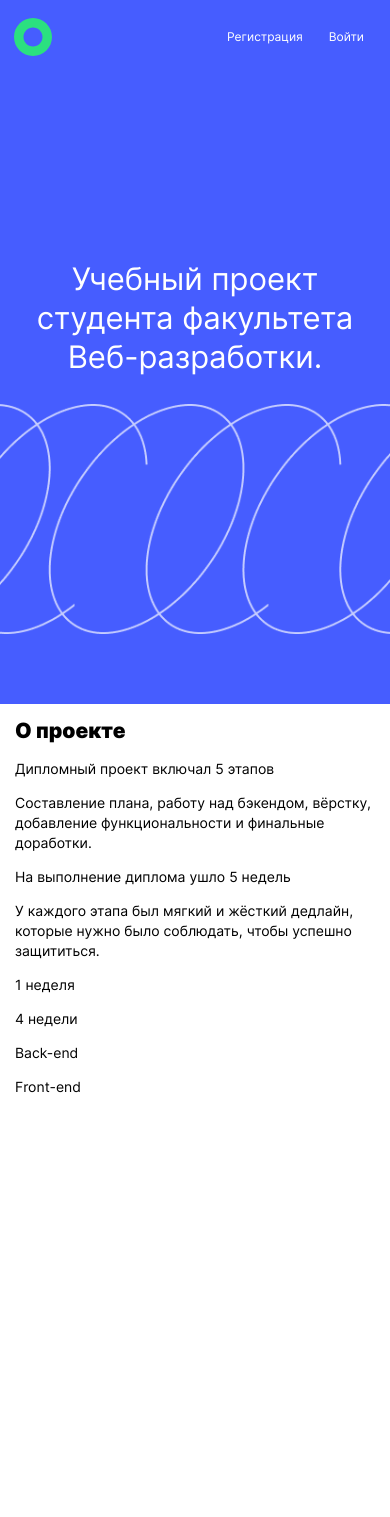
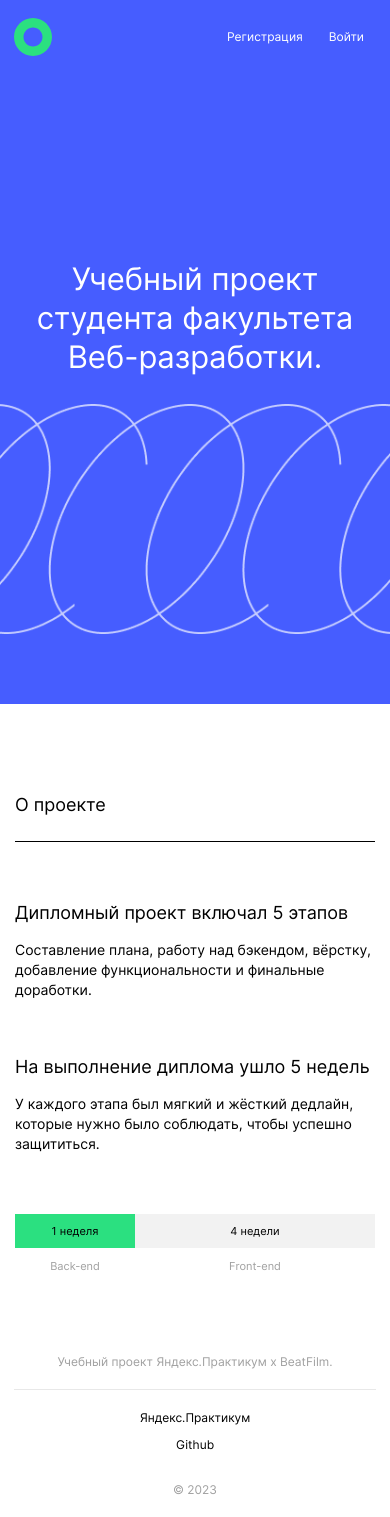
Before and after one commit to advatunes/movies-explorer-frontend, a React (Create React App) app: page / in a window 390 px wide. Before the commit the page ends 1111 px from the top, so only its background shows below. Built offline with nearby package versions, Linux system fonts and the light colour scheme.

Commit message:
add AboutProject adaptive, Footer

```diff
--- a/src/components/AboutProject/AboutProject.css
+++ b/src/components/AboutProject/AboutProject.css
@@ -1,3 +1,129 @@
 .about-project {
-    background-color: #fff;
+  margin-top: 110px;
 }
+
+.about-project__title {
+  /* Стили для заголовка */
+}
+
+.about-project__content {
+  margin-top: 70px;
+}
+
+.about-project__text-wrap {
+  display: flex;
+  justify-content: space-between;
+  gap: 40px;
+}
+
+.about-project__text {
+  /* Стили для текстового блока */
+}
+
+.about-project__text-title {
+  margin: 0;
+  font-size: 20px;
+  line-height: 24px;
+}
+
+.about-project__text-paragraph {
+  margin: 0;
+  margin-top: 25px;
+  font-size: 14px;
+  line-height: 20px;
+}
+
+.about-project__graphic-wrap {
+  display: flex;
+  justify-content: space-between;
+  font-size: 14px;
+  line-height: 17px;
+  text-align: center;
+  margin-top: 110px;
+}
+
+.about-project__graphic-green {
+  margin: 0;
+  background-color: #2be080;
+  width: 20%;
+  padding: 9px 0;
+}
+
+.about-project__graphic-gray {
+  margin: 0;
+  width: 100%;
+  background-color: #f2f2f2;
+  padding: 9px 0;
+}
+
+.about-project__graphic-wrap_gray {
+  margin-top: 17px;
+  color: #a0a0a0;
+}
+
+.about-project__graphic-back {
+  margin: 0;
+  width: 20%;
+}
+
+.about-project__graphic-front {
+  margin: 0;
+  width: 100%;
+}
+
+@media screen and (max-width: 900px) {
+  .about-project {
+    margin-top: 90px;
+  }
+
+  .about-project__text-wrap {
+    gap: 30px;
+  }
+  .about-project__graphic-wrap {
+    margin-top: 90px;
+  }
+  .about-project__graphic-wrap_gray {
+    margin-top: 14px;
+  }
+  .about-project__graphic-green {
+    width: 50%;
+  }
+
+  .about-project__graphic-back {
+    width: 50%;
+  }
+}
+
+@media screen and (max-width: 625px) {
+  .about-project__text-wrap {
+    flex-wrap: wrap;
+    gap: 56px;
+  }
+}
+
+@media screen and (max-width: 568px) {
+  .about-project__content {
+    margin-top: 60px;
+  }
+  .about-project__text-title {
+    margin: 0;
+    font-size: 18px;
+    line-height: 22px;
+  }
+  .about-project__graphic-wrap {
+    font-size: 11px;
+    line-height: 16px;
+  }
+  .about-project__text-paragraph {
+    margin-top: 16px;
+  }
+  .about-project__graphic-wrap {
+    margin-top: 60px;
+  }
+  .about-project__graphic-wrap_gray {
+    margin-top: 10px;
+  }
+
+
+
+}
--- a/src/components/AboutProject/AboutProject.jsx
+++ b/src/components/AboutProject/AboutProject.jsx
@@ -1,7 +1,7 @@
 function AboutProject() {
     return (
       <section className='about-project'>
-        <h2 className='about-project__title'>О проекте</h2>
+        <h2 className='about-project__title title'>О проекте</h2>
         <div className='about-project__content'>
           <div className='about-project__text-wrap'>
             <div className='about-project__text'>
@@ -25,7 +25,7 @@ function AboutProject() {
             <p className='about-project__graphic-gray'>4 недели</p>
           </div>
 
-          <div className='about-project__graphic-wrap'>
+          <div className='about-project__graphic-wrap about-project__graphic-wrap_gray'>
             <p className='about-project__graphic-back'>Back-end</p>
             <p className='about-project__graphic-front'>Front-end</p>
           </div>
--- a/src/components/App/App.css
+++ b/src/components/App/App.css
@@ -9,5 +9,21 @@
   color: #000;
   background-color: #fff;
   min-width: 320px;
-    min-height:100vh;
+  min-height: 100vh;
 }
+
+.title {
+  font-size: 22px;
+  line-height: 27px;
+  font-weight: 400;
+  margin: 0;
+  padding-bottom: 25px;
+  border-bottom: #000 1px solid;
+}
+
+@media screen and (max-width: 568px) {
+  .title {
+    font-size: 18px;
+    line-height: 22px;
+  }
+}
--- a/src/components/App/App.jsx
+++ b/src/components/App/App.jsx
@@ -3,6 +3,7 @@ import { Routes, Route, BrowserRouter as Router } from 'react-router-dom';
 
 import Main from '../Main/Main';
 import Header from '../Header/Header';
+import Footer from '../Footer/Footer';
 
 function App() {
   return (
@@ -12,6 +13,7 @@ function App() {
         <Routes>
           <Route path='/' element={<Main />} />
         </Routes>
+        <Footer />
       </Router>
     </div>
   );
--- /dev/null
+++ b/src/components/Footer/Footer.css
@@ -0,0 +1,76 @@
+.footer {
+  max-width: 1140px;
+  margin: 0 auto;
+  padding: 0 70px;
+  height: 172px;
+  background-color: #fafafa;
+  color: #a0a0a0;
+  font-size: 13px;
+  line-height: 16px;
+}
+
+.footer__text {
+  margin: 0;
+  text-align: center;
+  padding-top: 80px;
+  padding-bottom: 20px;
+  border-bottom: #e8e8e8 1px solid;
+}
+.footer__year {
+  margin: 0;
+}
+
+.footer__link-wrap {
+  display: flex;
+  justify-content: space-between;
+  color: #000;
+  margin: 0;
+  padding-top: 20px;
+  padding-bottom: 20px;
+}
+
+.footer__links {
+  display: flex;
+  gap: 20px;
+}
+
+.footer_link {
+  text-decoration: none;
+  color: #000;
+  transition: opacity 0.2s;
+}
+
+.footer_link:hover {
+  opacity: 0.6;
+}
+
+@media screen and (max-width: 900px) {
+  .footer {
+    padding: 0 30px;
+    background-color: #fff;
+  }
+}
+
+@media screen and (max-width: 568px) {
+  .footer {
+    padding: 0 14px;
+    font-size: 12px;
+    line-height: 15px;
+  }
+  .footer__link-wrap {
+    display: flex;
+    flex-direction: column-reverse;
+    align-items: center;
+    gap: 30px;
+  }
+  .footer__links {
+    display: flex;
+    flex-direction: column;
+    align-items: center;
+    gap: 12px;
+  }
+  .footer__year {
+    color: #A0A0A0;
+  }
+
+}
--- /dev/null
+++ b/src/components/Footer/Footer.jsx
@@ -0,0 +1,24 @@
+function Footer() {
+  function getYear() {
+    const today = new Date();
+    return today.getFullYear();
+  }
+  return (
+    <footer className='footer'>
+      <p className='footer__text'>Учебный проект Яндекс.Практикум х BeatFilm.</p>
+      <div className='footer__link-wrap'>
+        <p className='footer__year'>© {getYear()} </p>
+        <div className='footer__links'>
+          <a href='https://practicum.yandex.ru/' className='footer_link'>
+            Яндекс.Практикум
+          </a>
+          <a href='https://github.com/Yandex-Practicum' className='footer_link'>
+            Github
+          </a>
+        </div>
+      </div>
+    </footer>
+  );
+}
+
+export default Footer;
--- a/src/components/Promo/Promo.css
+++ b/src/components/Promo/Promo.css
@@ -1,5 +1,5 @@
 .promo {
-  background-color: #465dff;
+  background-color: #46cd 5dff;
   height: 560px;
   position: relative;
 
--- a/src/index.css
+++ b/src/index.css
@@ -7,3 +7,5 @@
 @import url(./components/NavPromo/NavPromo.css);
 @import url(./components/Promo/Promo.css);
 @import url(./components/AboutProject/AboutProject.css);
+
+@import url(./components/Footer/Footer.css);
```
Lines whose indentation alone changed are shown as unchanged.
